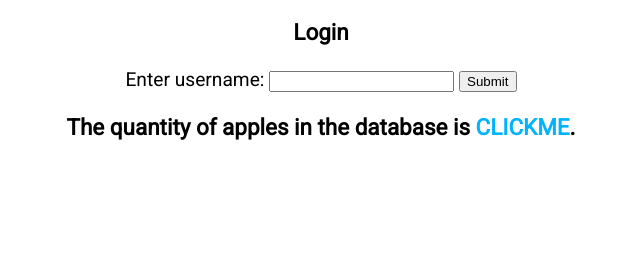
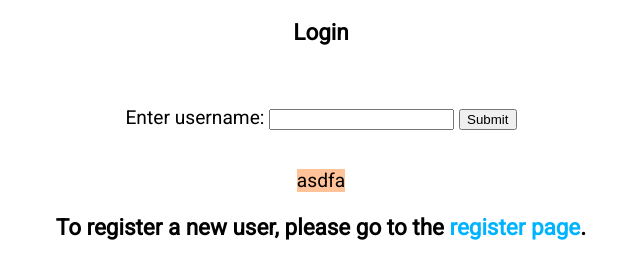
Before and after one commit to taljacob2/carteav, a website: page static/index.html in a window 1280 px wide. Shown: the part 146-424 px from the top of the page, without its empty margins (319-959 px from the left). Drawn offline with Linux system fonts and the light colour scheme.

Commit message:
Add error message span
Signed-off-by: Tal Jacob <taljacob2@gmail.com>

```diff
--- a/static/index.html
+++ b/static/index.html
@@ -34,10 +34,10 @@
                         <input type="text" id="username">
                         <input type="submit">
                     </form>
-
+                    <span class="error-message">asdfa</span>
                 </div>
 
-                <h3>The quantity of apples in the database is <a href="cinemas.html">CLICKME</a>.</h3>
+                <h3>To register a new user, please go to the <a href="register.html">register page</a>.</h3>
 
             </div>
 
--- a/static/styles.css
+++ b/static/styles.css
@@ -97,5 +97,14 @@ div.decline-seat {
 
 div.form-section {
     display: flex;
-    justify-content: space-around;
+    flex-direction: column;
+    align-items: center;
 }
+
+form {
+    padding: 2em;
+}
+
+.error-message {
+    background-color: #ff660066;
+}
```
